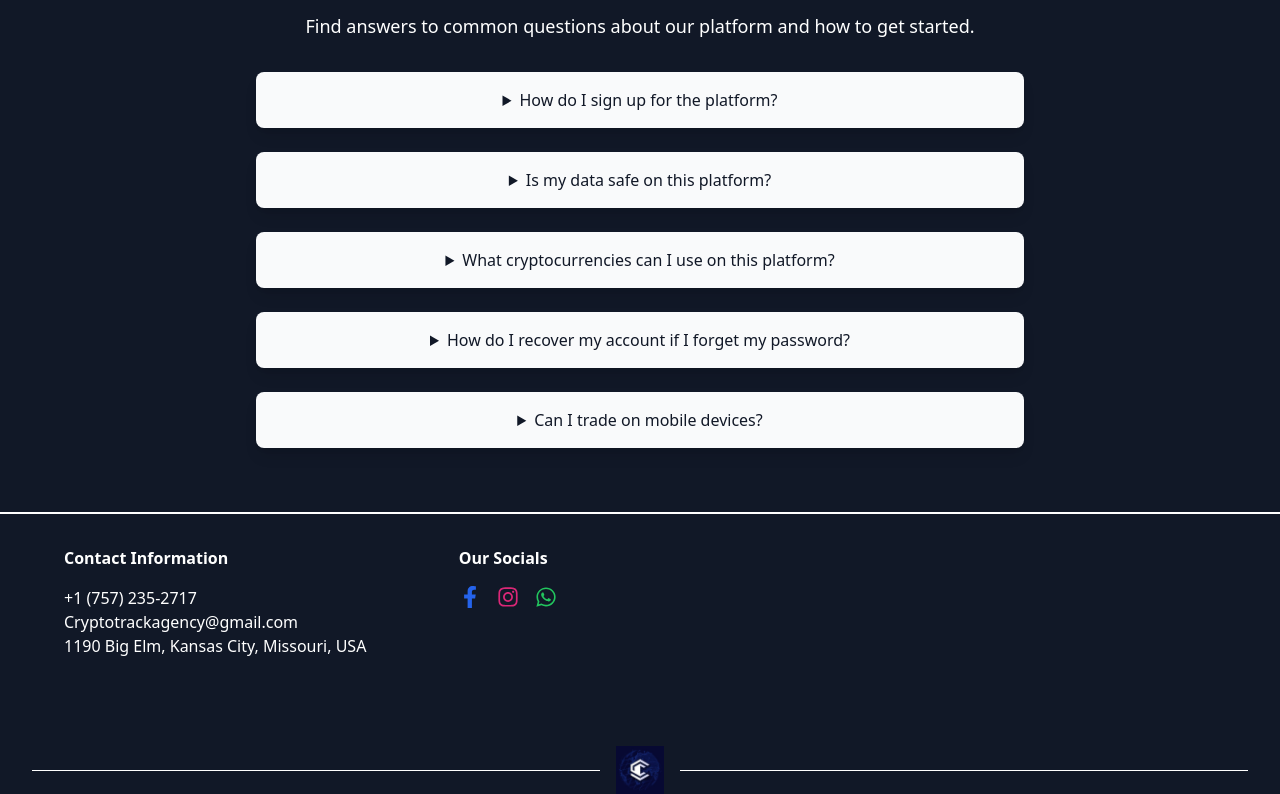
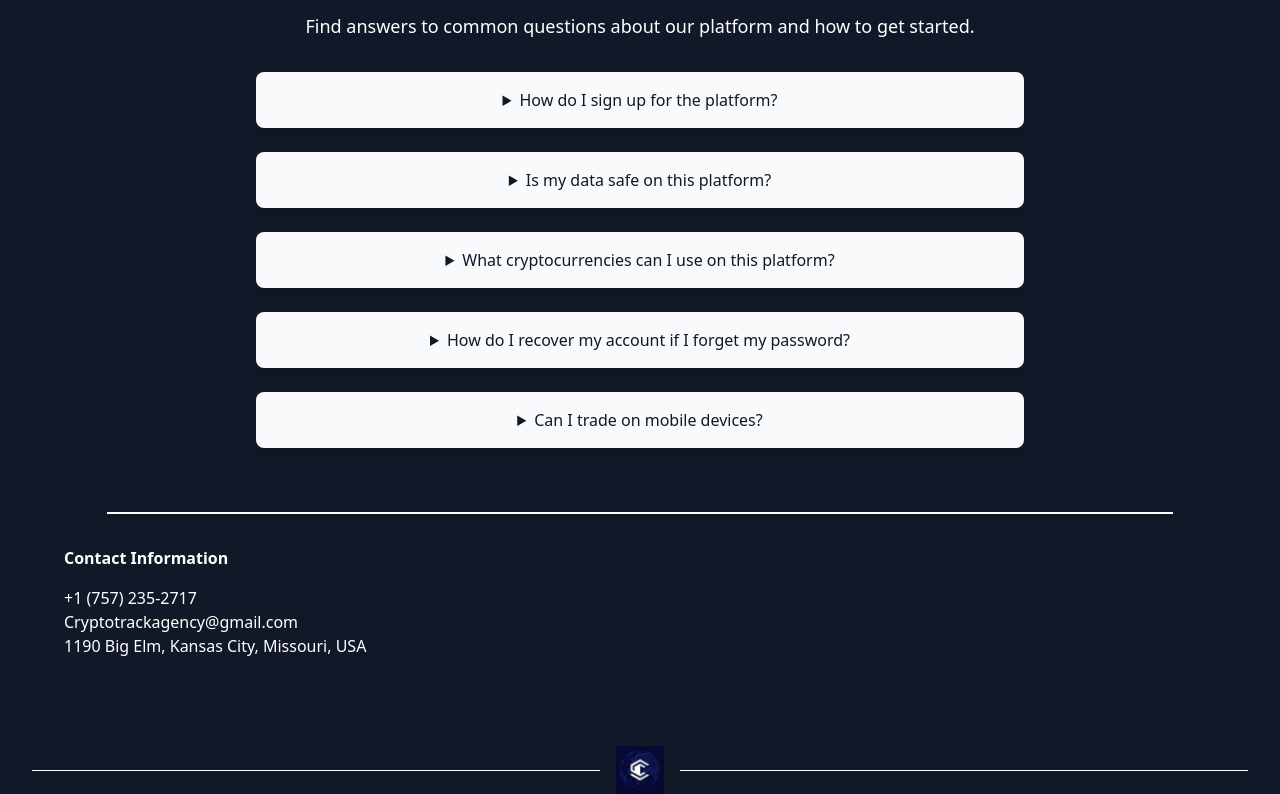
Before and after one commit to Iydeejames/crypto-retrak-agency, a React (Vite) app: page / in a window 1280 px wide. Shown: the part 4585-5379 px from the top of the page. Built offline with nearby package versions, Linux system fonts and the light colour scheme.

Commit message:
Update Footer.jsx

```diff
--- a/src/components/molecule/Footer.jsx
+++ b/src/components/molecule/Footer.jsx
@@ -5,7 +5,8 @@ const Footer = () => {
   return (
     <footer className="text-white bg-gray-900">
       {/* Top Horizontal Line */}
-      <div className="w-full border-t-2 border-white"></div>
+      <div className="w-5/6 mx-auto border-t-2 border-white"></div>
+
 
       {/* Top Section (Contact Information) */}
       <div className="py-8 px-4 md:px-8 w-full">
@@ -21,7 +22,7 @@ const Footer = () => {
               </ul>
             </div>
 
-            {/* Our Socials Section */}
+            {/* Our Socials Section
             <div>
               <h4 className="font-bold mb-4 text-xs md:text-base">Our Socials</h4>
               <div className="flex space-x-4">
@@ -36,7 +37,7 @@ const Footer = () => {
                 </a>
               </div>
             </div>
-
+            */}
 
           </div>
         </div>
```
